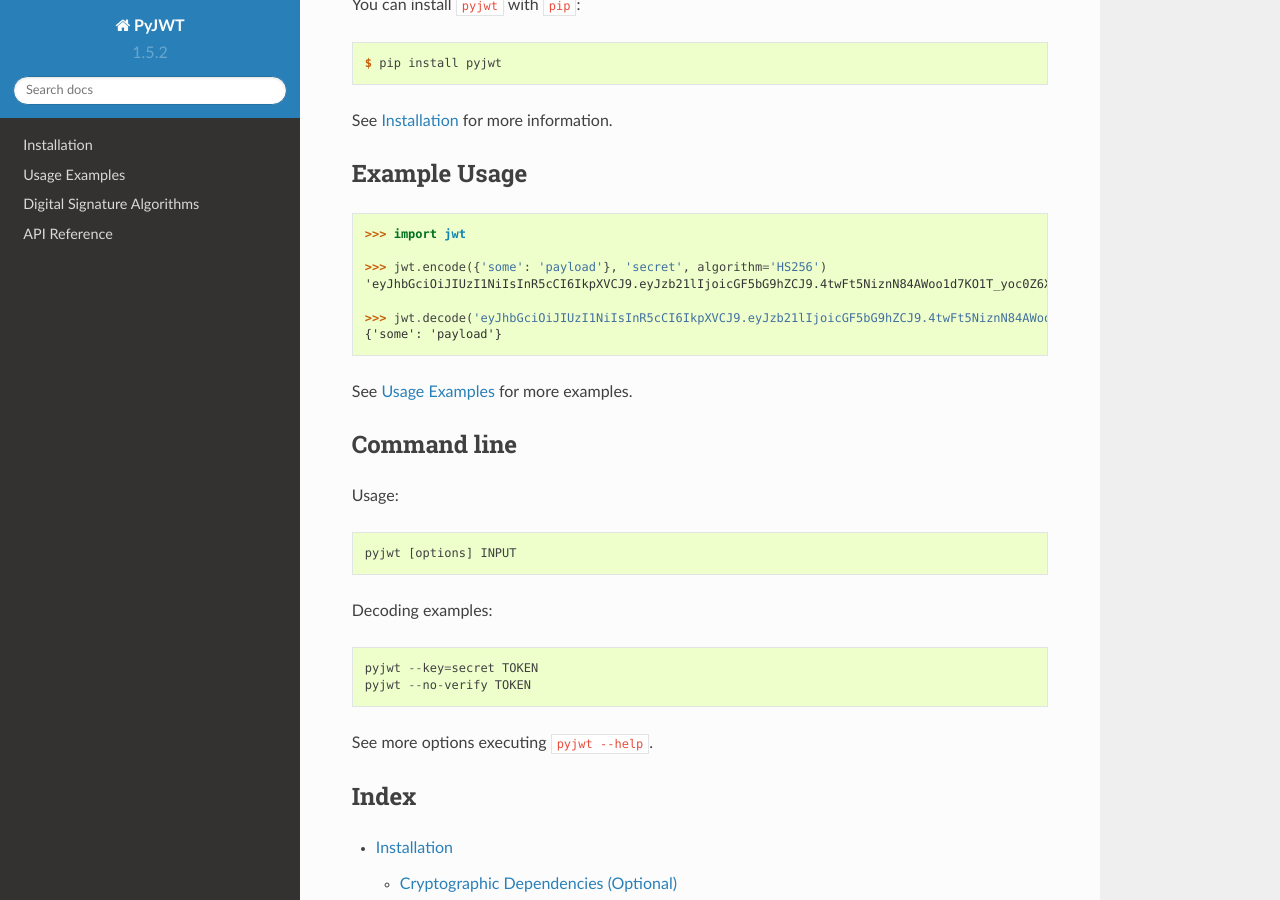
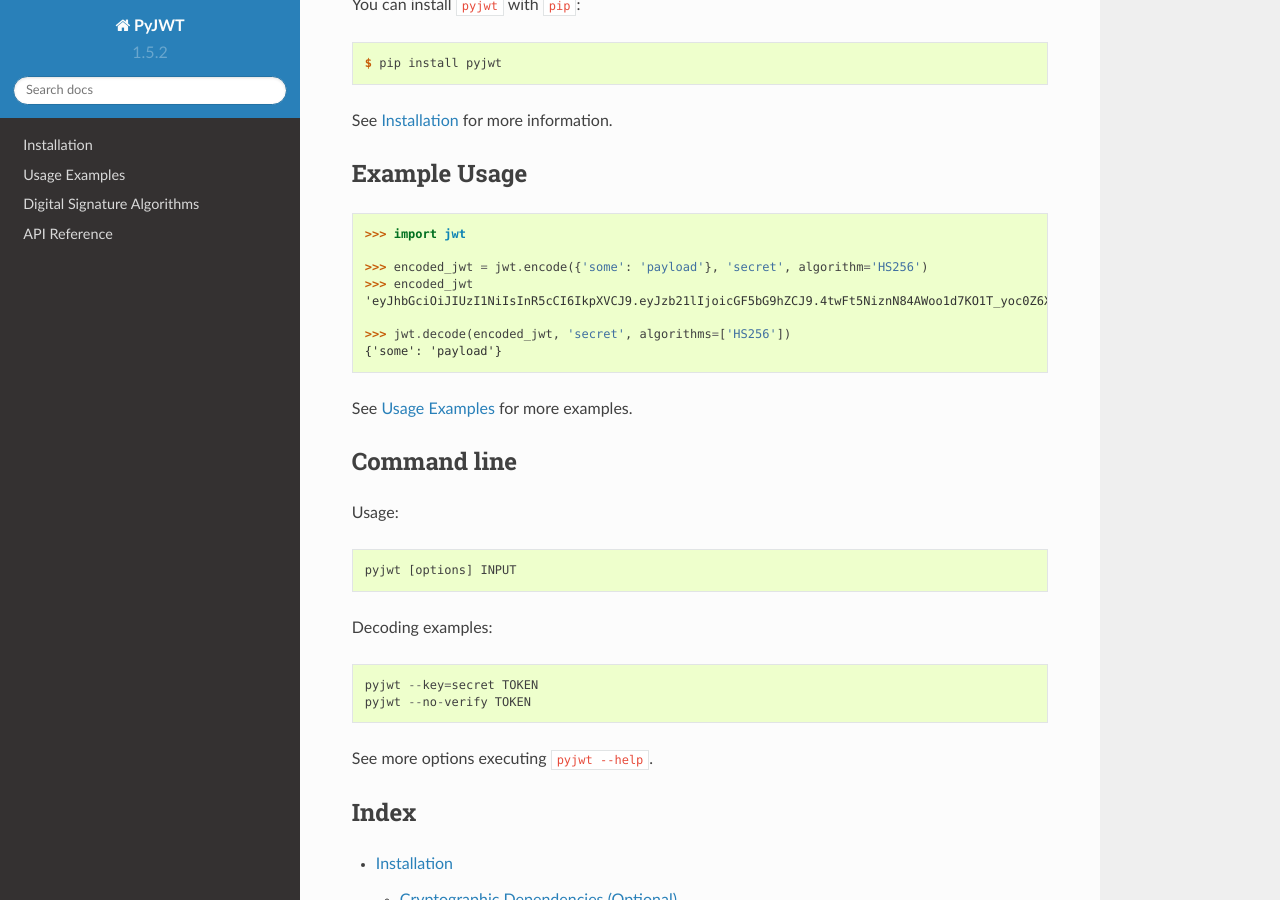
Before and after one commit to jpadilla/pyjwt, a Sphinx documentation site: the page built from docs/index.rst, in a window 1280 px wide and 900 px high, scrolled down 301 px. Built offline with Sphinx 7.4.7 and the Read the Docs theme 2.0.0, drawn with Linux system fonts in a browser that asks for light colours; pages that are not in the unit, such as notebooks, are missing from menus.

Commit message:
Prevent needing to scroll on jwt.decode example

```diff
--- a/docs/index.rst
+++ b/docs/index.rst
@@ -22,10 +22,11 @@
 
     >>> import jwt
 
-    >>> jwt.encode({'some': 'payload'}, 'secret', algorithm='HS256')
+    >>> encoded_jwt = jwt.encode({'some': 'payload'}, 'secret', algorithm='HS256')
+    >>> encoded_jwt
     'eyJhbGciOiJIUzI1NiIsInR5cCI6IkpXVCJ9.eyJzb21lIjoicGF5bG9hZCJ9.4twFt5NiznN84AWoo1d7KO1T_yoc0Z6XOpOVswacPZg'
 
-    >>> jwt.decode('eyJhbGciOiJIUzI1NiIsInR5cCI6IkpXVCJ9.eyJzb21lIjoicGF5bG9hZCJ9.4twFt5NiznN84AWoo1d7KO1T_yoc0Z6XOpOVswacPZg', 'secret', algorithms=['HS256'])
+    >>> jwt.decode(encoded_jwt, 'secret', algorithms=['HS256'])
     {'some': 'payload'}
 
 See :doc:`Usage Examples <usage>` for more examples.
```
